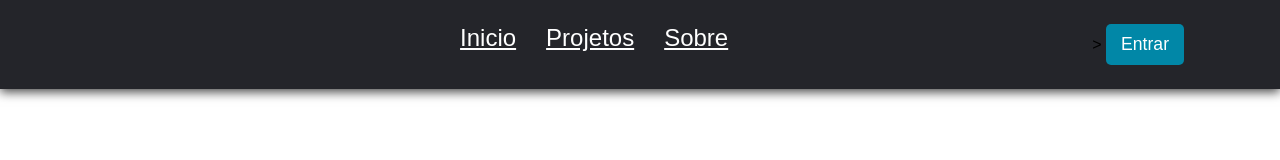
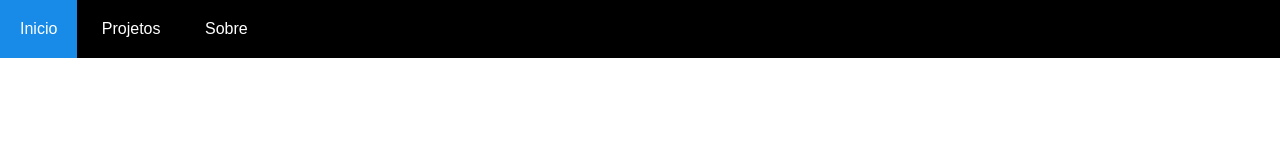
Before and after one commit to eduardo-072/Troca-Imagem, a plain HTML site: page index.html in a window 1280 px wide. Drawn offline with Linux system fonts and the light colour scheme.

Commit message:
quase feito

```diff
--- a/index.html
+++ b/index.html
@@ -13,29 +13,16 @@
     <a class="botão" href="./pagina2.html">avançar</a> -->
 
     <header>
-        <nav class="nav-bar">
-            <div class="logo">
-            </div>
+        <nav id="menu-horizontal">
+            <ul>
+                <li class="nav-item"><a href="#" class="linha-1">Inicio</a></li>
 
-            <div class="nav-list">
-                <ul>
+                <li class="nav-item"><a href="#" class="linha-2">Projetos</a></li>
 
-                <li class="nav-item"><a href="#" class="nav-link">Inicio</a></li>
-                <li class="nav-item"><a href="#" class="nav-link">Projetos</a></li>
-                <li class="nav-item"><a href="#" class="nav-link">Sobre</a></li>
+                <li class="nav-item"><a href="#" class="linha-3">Sobre</a></li>
+            </ul>
 
-                </ul>
-            </div>
+         </nav>
+</body>
 
-            <div class="login-button">>
-                <button><a href="#">Entrar</a></button>
-            </div>
-
-        </nav>
-
-
-    </header>
-
-
-</body>
 </html>
--- a/style.css
+++ b/style.css
@@ -5,68 +5,67 @@
     font-family: Arial;
 }
 
-header
+#menu-horizontal
 {
-    background-color: #24252a;
-    box-shadow: 0px 3px 10px #464646;
+    background-color: rgb(0, 0, 0);
+}
+#menu-horizontal ul
+{
+    max-width: 800px;
+    list-style: none;
+    padding: 0;
+}
+#menu-horizontal ul li
+{
+    display: inline;
+}
+#menu-horizontal ul li a
+{
+    color: #fff;
+    padding: 20px;
+    display: inline-block;
+    text-decoration: none;
+    transition: background .4s;
 }
 
-.nav-bar
+#menu-horizontal ul li a:hover
 {
-    display: flex;
-    justify-content: space-between;
-    padding: 1.5rem 6rem;
+    background-color: rgb(24, 139, 233);
 }
 
-.logo
+#menu-horizontal ul li:last-child a
 {
-    display: flex;
-    align-items: center;
+    background-color: rgd(24, 139, 233);
 }
 
-.logo h1
-{
-    color: #fff;
+#menu-h{
+    float: right;
+    background-color: rgb(37, 37, 39);
 }
 
-.nav-list
-{
-    display: flex;
-    justify-content: center;
+#menu-h ul {
+    max-width: 800px;
+    list-style: none;
+    padding: 0;
 }
 
-.nav-list ul
-{
-    display: flex;
-    justify-content: center;
-    list-style: none;
+#menu-h ul li {
+    display: inline;
 }
 
-.nav-item
-{
-    margin: 0 15px;
+#menu-h ul li a {
+    color: #FFF;
+    padding: 20px;
+    display: inline-block;
+    text-decoration: none;
+    transition: background .4s;
 }
 
-.nav-link
-{
-    text-decoration: 'none';
-    font-size: 1.5rem;
-    color: #ffff;
-    font-weight: 400;
+#menu-h ul li a:hover {
+    background-color: rgb(24, 139, 233);
 }
 
-.login-button button
-{
-    border: none;
-    background-color: #0187a7;
-    padding: 10px 15px;
-    border-radius: 5px;
+#menu-h ul li:last-child a {
+    float: right;
+    background-color: rgb(24, 139, 233);
 }
-
-.login-button button a
-{
-    text-decoration: none;
-    color: #ffff;
-    font-weight: 500;
-    font-size: 1.1rem;
-}
```
